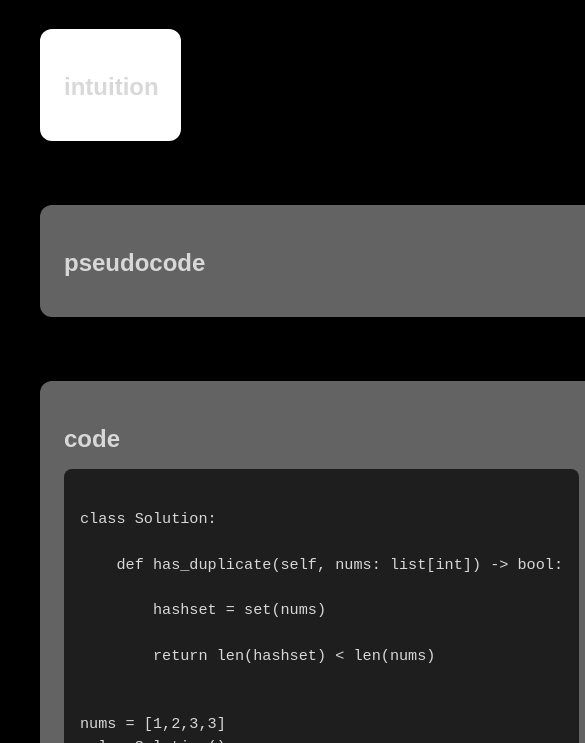
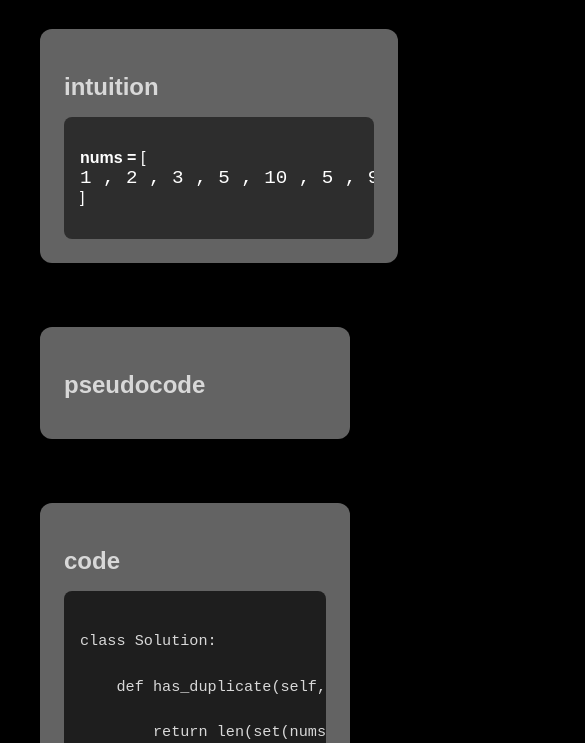
Before and after one commit to Lumaenaut/neetcode_intuition, a plain HTML site: page arrays_and_hashing/contains_duplicate/index.html in a window 390 px wide. Shown: the part 101-844 px from the top of the page, 585 px wide, since content can reach past the window. Drawn offline with Linux system fonts and the light colour scheme.

Commit message:
Added the slider functionality.

```diff
--- a/arrays_and_hashing/contains_duplicate/index.html
+++ b/arrays_and_hashing/contains_duplicate/index.html
@@ -1,3 +1,21 @@
+<!--
+To do:
+    Functionality:
+        Inputs:
+            changing values: scroll, virtual buttons, arrowkeys ...
+        intuition:
+            place the list with it's slider
+            place buttons above every value in the list
+            create a dynamic visual set that changes depending on the list contents
+
+    Place all the content and functionality before worrying about the aesthetics
+
+    Aesthetics:
+        Change font and size
+        Create a dark and a light font
+        Can I create colors separately and use them as necessary instead of setting colors for each element?
+-->
+
 <!DOCTYPE html>
 <html lang="en">
 <head>
@@ -8,11 +26,14 @@
 </head>
 <body>
     <h1>Contains Duplicate</h1>
-
-    <div class="container"> <!-- Why engulf everything in this div? -->
+    <div class="container">
         <!-- Left side -->
         <section id="intuition" class="left-column">
             <h2>intuition</h2>
+            <div class="intuition-list-wrapper">
+                <p><strong>nums =</strong> [ <span id="num-list"></span> ]</p>
+                <div id="handle" title="Drag to resize list">&lt;&gt;</div>
+            </div>
         </section>
         <!-- Right side -->
         <div class="right-column">
@@ -26,9 +47,7 @@ class Solution:
 
     def has_duplicate(self, nums: list[int]) -> bool:
 
-        hashset = set(nums)
-
-        return len(hashset) &lt; len(nums)
+        return len(set(nums)) &lt; len(nums)
 
 
 nums = [1,2,3,3]
--- a/arrays_and_hashing/contains_duplicate/script.js
+++ b/arrays_and_hashing/contains_duplicate/script.js
@@ -1 +1,41 @@
-console.log('Neetcode visual interface loaded.')
+const baseList = [1, 2, 3, 5, 10, 5, 9, 8, 4, 7];
+const numListEl = document.getElementById('num-list');
+const sliderEl = document.getElementById('list-slider');
+
+let currentLength = 7; // initial list size
+let isDragging = false;
+let startX = 0;
+
+function renderList(length) {
+    const displayList = baseList.slice(0, length);
+    numListEl.textContent = displayList.join(" , ");
+}
+
+renderList(currentLength);
+
+// DRAG LOGIC
+handle.addEventListener("mousedown", (e) => {
+    isDragging = true;
+    startX = e.clientX;
+    document.body.style.cursor = "ew-resize";
+});
+
+document.addEventListener("mousemove", (e) => {
+    if (!isDragging) return;
+
+    const dx = e.clientX - startX;
+    const pixelsPerItem = 30; // adjust sensitivity
+    const deltaItems = Math.round(dx / pixelsPerItem);
+    let newLength = currentLength + deltaItems;
+    newLength = Math.max(0, Math.min(baseList.length, currentLength + deltaItems));
+
+    if (newLength !== currentLength) {
+        currentLength = newLength;
+        renderList(currentLength);
+    }
+});
+
+document.addEventListener("mouseup", () => {
+    isDragging = false;
+    document.body.style.cursor = "default";
+});
--- a/arrays_and_hashing/contains_duplicate/style.css
+++ b/arrays_and_hashing/contains_duplicate/style.css
@@ -1,43 +1,39 @@
-body{
+body {
     font-family: Arial, sans-serif;
     padding: 2rem;
     background-color: #000000;
 }
 
-h1{
+h1 {
     text-align: center;
     color: #d8d8d8;
     margin-bottom: 2rem;
 }
 
-/* Container for two-column layout */
-.container{
+.container { /* Container for two-column layout */
     display: flex;
     flex-wrap: wrap;
     gap: 2rem;
     align-items: flex-start;
 }
 
-/* Left column */
-.left-column{
-    flex: 1;
-    background-color: #fff;
+.left-column {
+    flex: 6;
+    max-width: 70%;
     border-radius: 12px;
     padding: 1.5rem;
     box-shadow: 0 2px 8px rgba(0, 0, 0, 0.1);
-    max-width: 30%;
 }
 
-/* Right column */
-.right-column{
-    flex: 2;
+.right-column {
+    flex: 3;
     display: flex;
     flex-direction: column;
     gap: 2rem;
 }
 
 
-section{
+section {
     background-color: #636363;
     border-radius: 12px;
     padding: 1.5rem;
@@ -45,12 +41,12 @@ section{
     box-shadow: 0 2px 8px rgba(0, 0, 0, 0.1);
 }
 
-h2{
+h2 {
     color: #d8d8d8;
     margin-bottom: 1rem;
 }
 
-pre{
+pre {
     background-color: #1e1e1e;
     color: #dcdcdc;
     padding: 1rem;
@@ -61,6 +57,52 @@ pre{
     line-height: 1.5;
 }
 
-code{
+code {
     color: #d8d8d8;
 }
+
+.intuition-list-wrapper {
+    display: flex;
+    align-items: center;
+    background-color: #2d2d2d;
+    padding: 1rem;
+    border-radius: 8px;
+    color: #ffffff;
+    gap: 1rem;
+    user-select: none;
+    overflow-x: auto;
+}
+
+#num-list {
+    white-space: nowrap;
+    font-family: monospace;
+    font-size: 1.2rem;
+}
+
+#handle {
+    cursor: ew-resize;
+    padding: 0.4rem 0.8rem;
+    background-color: #444;
+    border: 2px solid #888;
+    border-radius: 6px;
+    font-weight: bold;
+    color: #fff;
+    user-select: none;
+}
+
+#handle:hover {
+    background-color: #666;
+}
+
+/* ======= Responsive: Stack on Small Screens ======= */
+@media (max-width: 768px) {
+    .container {
+        flex-direction: column;
+    }
+
+    .left-column,
+    .right-column {
+        max-width: 100%;
+        flex: unset;
+    }
+}
```
